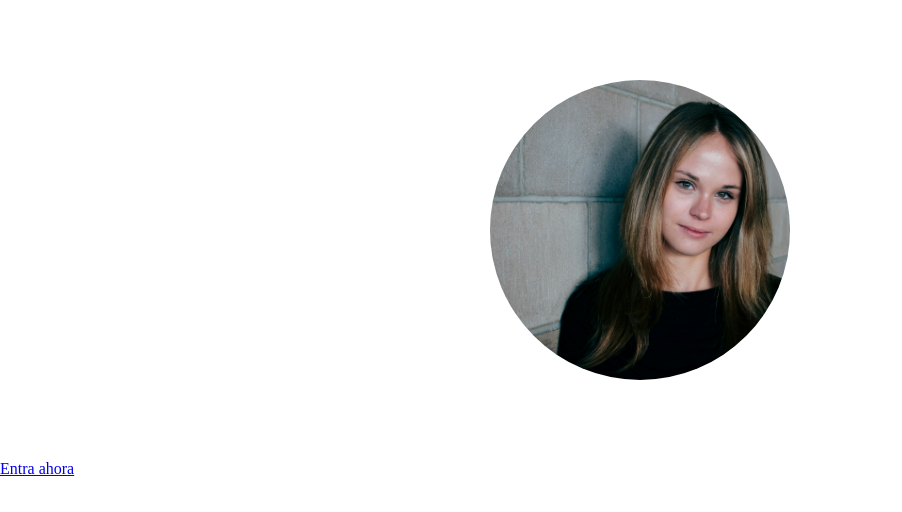
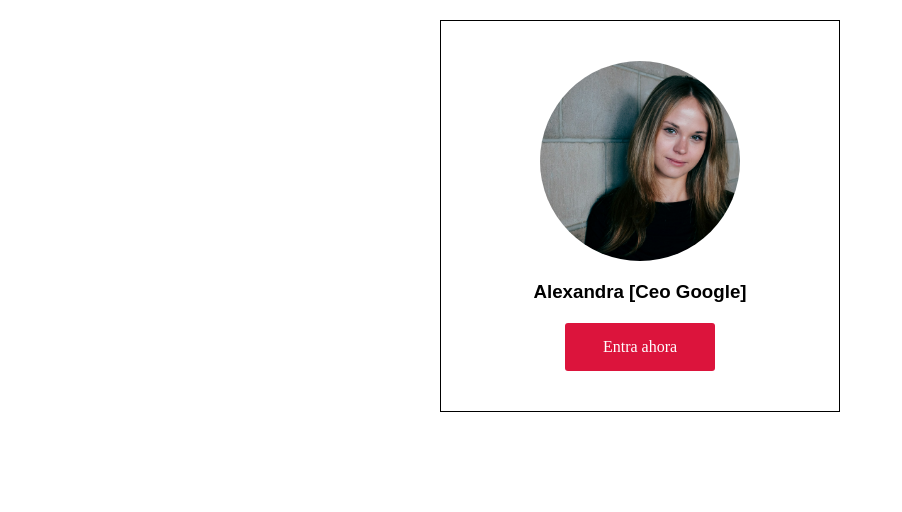
Before and after one commit to hectorpuga/Css-Curso-Desde-Cro, a plain HTML site: page Bordes/index.html in a window 1280 px wide. Shown: the whole page, without its empty margins (0-902 px from the left). Drawn offline with Linux system fonts and the light colour scheme.

Commit message:
Bordesen css 2 avance

```diff
--- a/Bordes/estilos.css
+++ b/Bordes/estilos.css
@@ -44,13 +44,19 @@
 
 
 }
+.card{
+    margin: 20px auto;
+    width: 400px;
+    padding: 20px 0;
+    border: 1px solid black;
+}
 
 .img{
     display: block;
-    width: 300px;
-    height: 300px;
+    width: 200px;
+    height: 200px;
     object-fit: cover;
-    margin: 80px auto;
+    margin: 20px auto;
     /* border: 20px groove brown; */
     border-radius: 50%;
     /* border-radius: 50px 5px; */
@@ -60,3 +66,23 @@
     border-bottom-left-radius: 100px; */
 
 }
+
+.cta{
+background: crimson;
+padding: 15px 0;
+border-radius: 3px;
+text-decoration: none;
+color: white;
+margin: 0 auto;
+width: 150px;
+display: block;
+text-align: center;
+margin: 20px auto;
+}
+
+.name
+{
+
+    text-align: center;
+    font-family: Arial, Helvetica, sans-serif;
+}
--- a/Bordes/index.html
+++ b/Bordes/index.html
@@ -10,7 +10,8 @@
     <!-- <div class="box"></div> -->
     <figure class="card">
       <img src="imagen.jpg" alt="woman" class="img" />
-      <a href="#">Entra ahora</a>
+      <h3 class="name">Alexandra [Ceo Google]</h3>
+      <a href="#" class="cta">Entra ahora</a>
     </figure>
   </body>
 </html>
--- /dev/null
+++ b/Box-shadow/estilos.css
@@ -0,0 +1,23 @@
+
+*{
+
+    margin: 0;
+    padding: 0;
+    box-sizing: border-box;
+}
+
+.img{
+    display: block;
+    width: 400px;
+    margin: 30px auto;
+}
+
+.box{
+
+    width: 100px;
+    height: 100px;
+    background: steelblue;
+    margin-left: 30px;
+    /* box-shadow: h-offset v-offset blur spread color; */
+    box-shadow: 10px 10px;
+}
```
Also changed, not shown: Box-shadow/index.html (added, +13 -0 lines), Box-shadow/goku.png (added), Box-shadow/spidy-removebg-preview.png (added), Box-shadow/spidy.jpg (added).
